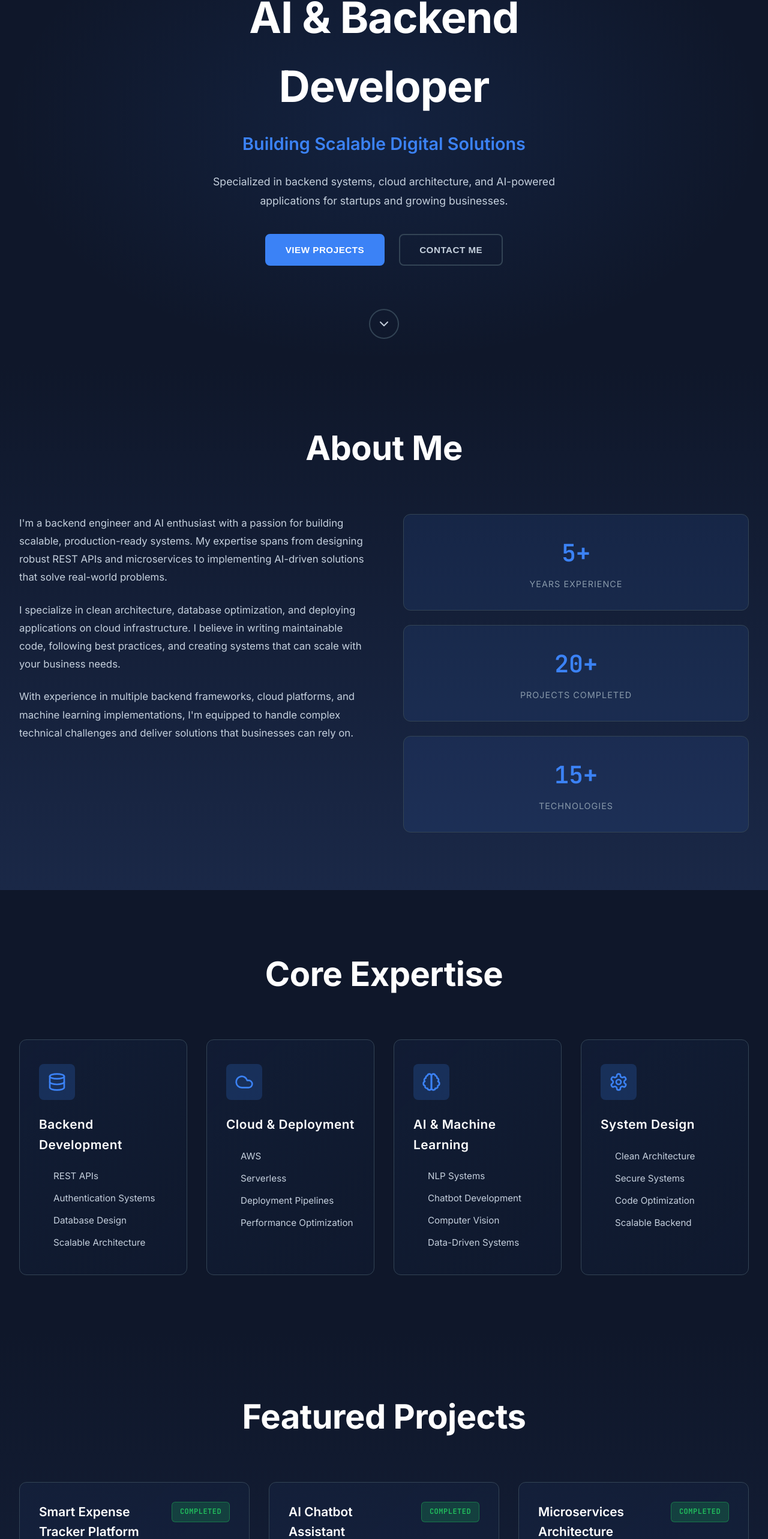
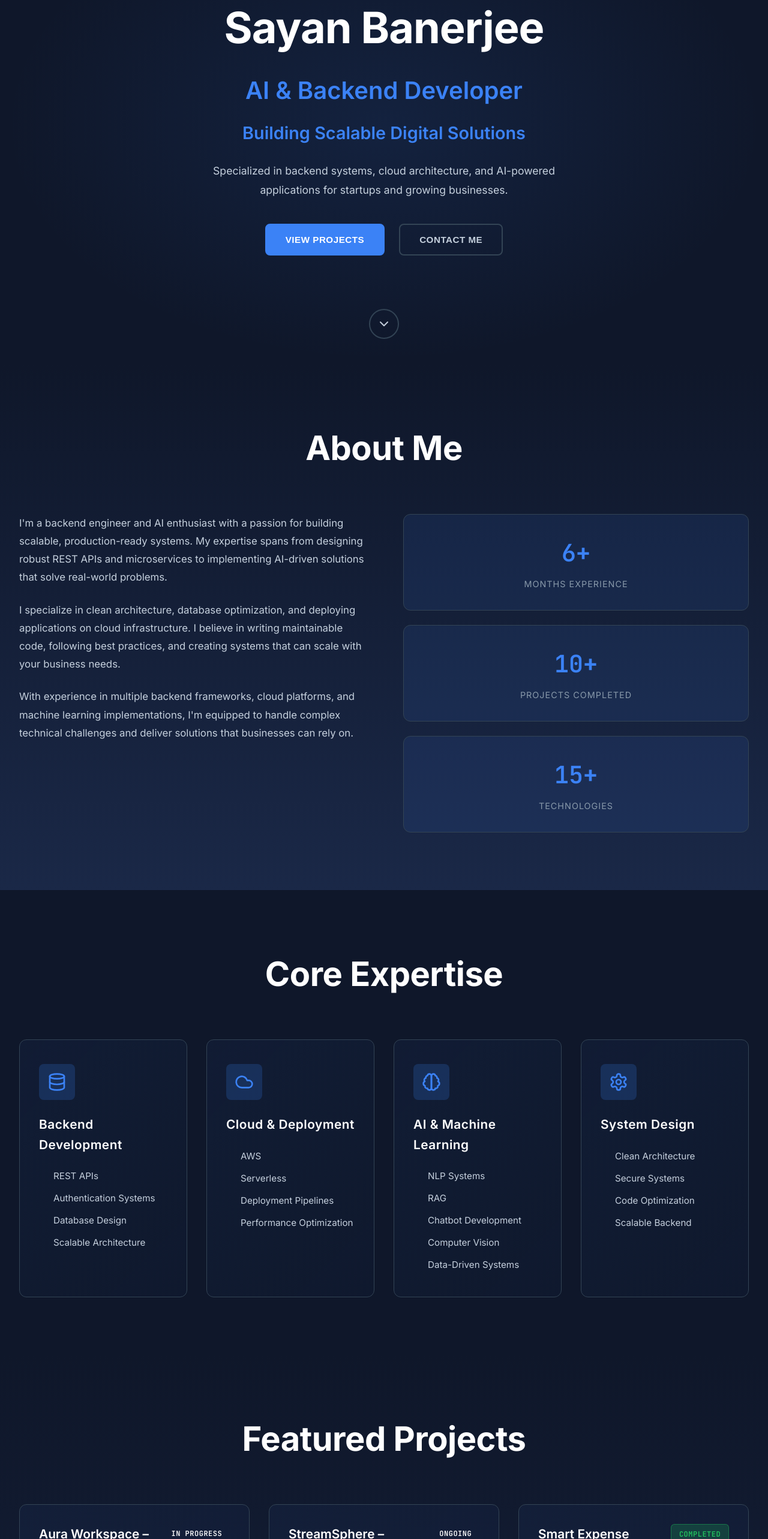
Before and after one commit to sayan14banerjee/sayan14banerjee.github.io, a React (Vite) app: page / in a window 1280 px wide. Shown: the part 193-2759 px from the top of the page at 60% size. Built offline with nearby package versions, Linux system fonts and the light colour scheme.

Commit message:
Update info

```diff
--- a/src/components/About.jsx
+++ b/src/components/About.jsx
@@ -23,11 +23,11 @@ export default function About() {
 
           <div className="stats-grid">
             <div className="stat-card">
-              <div className="stat-number">5+</div>
-              <div className="stat-label">Years Experience</div>
+              <div className="stat-number">6+</div>
+              <div className="stat-label">Months Experience</div>
             </div>
             <div className="stat-card">
-              <div className="stat-number">20+</div>
+              <div className="stat-number">10+</div>
               <div className="stat-label">Projects Completed</div>
             </div>
             <div className="stat-card">
--- a/src/components/Contact.jsx
+++ b/src/components/Contact.jsx
@@ -5,8 +5,8 @@ const contactLinks = [
   {
     icon: Mail,
     label: 'Email',
-    value: 'sayan14banerjee@gmail.com',
-    href: 'mailto:sayan14banerjee@gmail.com'
+    value: 'banerjeesayan554@gmail.com',
+    href: 'mailto:banerjeesayan554@gmail.com'
   },
   {
     icon: Linkedin,
@@ -23,8 +23,8 @@ const contactLinks = [
   {
     icon: MessageCircle,
     label: 'WhatsApp',
-    value: '+91 XXXXXXXXXX',
-    href: 'https://wa.me/91XXXXXXXXXX'
+    value: '+91 9641706868',
+    href: 'https://wa.me/919641706868'
   }
 ]
 
@@ -61,7 +61,7 @@ export default function Contact() {
         </div>
 
         <div className="contact-cta">
-          <a href="mailto:sayan14banerjee@gmail.com" className="btn btn-primary">
+          <a href="mailto:banerjeesayan554@gmail.com" className="btn btn-primary">
             Send me an Email
           </a>
         </div>
--- a/src/components/Expertise.jsx
+++ b/src/components/Expertise.jsx
@@ -15,7 +15,7 @@ const expertiseAreas = [
   {
     title: 'AI & Machine Learning',
     icon: Brain,
-    skills: ['NLP Systems', 'Chatbot Development', 'Computer Vision', 'Data-Driven Systems']
+    skills: ['NLP Systems', 'RAG', 'Chatbot Development', 'Computer Vision', 'Data-Driven Systems']
   },
   {
     title: 'System Design',
--- a/src/components/Footer.jsx
+++ b/src/components/Footer.jsx
@@ -27,7 +27,7 @@ export default function Footer() {
             <ul>
               <li><a href="https://linkedin.com/in/sayan-banerjee" target="_blank" rel="noopener noreferrer">LinkedIn</a></li>
               <li><a href="https://github.com/sayan14banerjee" target="_blank" rel="noopener noreferrer">GitHub</a></li>
-              <li><a href="mailto:sayan14banerjee@gmail.com">Email</a></li>
+              <li><a href="mailto:banerjeesayan554@gmail.com">Email</a></li>
             </ul>
           </div>
         </div>
--- a/src/components/Hero.css
+++ b/src/components/Hero.css
@@ -22,6 +22,13 @@
   margin-bottom: 1rem;
   color: var(--color-text-primary);
   letter-spacing: -1px;
+}
+
+.hero h2{
+  font-size: clamp(1.5rem, 5vw, 2.5rem);
+  color: var(--color-accent);
+  margin-bottom: 1rem;
+  font-weight: 600;
 }
 
 .hero-subtitle {
--- a/src/components/Hero.jsx
+++ b/src/components/Hero.jsx
@@ -12,7 +12,8 @@ export default function Hero() {
   return (
     <section className="hero">
       <div className="hero-content">
-        <h1>AI & Backend Developer</h1>
+        <h1 className="hero-title">Sayan Banerjee</h1>
+        <h2 className="hero-subtitle">AI & Backend Developer</h2>
         <p className="hero-subtitle">Building Scalable Digital Solutions</p>
         <p className="hero-description">
           Specialized in backend systems, cloud architecture, and AI-powered applications for startups and growing businesses.
--- a/src/components/Projects.jsx
+++ b/src/components/Projects.jsx
@@ -3,41 +3,42 @@ import './Projects.css'
 
 const projects = [
   {
+    title: 'Aura Workspace – Smart Workspace Management System',
+    description: 'Full-stack smart workspace management platform designed to streamline team collaboration, task organization, and project tracking. Features secure authentication, dynamic dashboards, and scalable architecture to support real-time data management and future AI-driven workspace automation.',
+    technologies: ['React', 'Tailwind CSS', 'JavaScript', 'FastAPI', 'MongoDB', 'JWT Auth', 'REST API'],
+    status: 'in progress'
+  },
+  {
+    title: 'StreamSphere – Scalable Video & Microblogging Backend',
+    description: 'Production-ready backend platform combining video publishing, social microblogging, and real-time interaction features. Implemented secure authentication, subscription systems, tweet feeds, and optimized database aggregation pipelines using a scalable REST API architecture.',
+    technologies: ['Node.js', 'Express.js', 'MongoDB', 'Mongoose', 'JWT', 'Aggregation Pipeline', 'REST API'],
+    status: 'ongoing'
+  },
+  {
     title: 'Smart Expense Tracker Platform',
-    description: 'Full-stack financial tracking system with secure authentication and real-time data management using Node.js and MongoDB. Built with scalable backend architecture and optimized database queries.',
-    technologies: ['Node.js', 'MongoDB', 'React', 'JWT Auth'],
+    description: 'Backend-driven financial management system built using FastAPI and MongoDB. Features secure JWT authentication, structured Pydantic models, asynchronous API endpoints, and optimized database queries for managing user transactions and expense categorization.',
+    technologies: ['FastAPI', 'Python', 'MongoDB', 'Pydantic', 'JWT', 'Async APIs', 'React'],
+    status: 'completed', LiveDemo: "https://expense-tracker-jhfa.onrender.com/"
+  },
+  {
+  title: 'Smart PDF Chatbot with Semantic Search',
+  description: 'AI-driven chatbot that enables interactive Q&A over PDF documents using embeddings and vector search. Users can upload one or more PDFs and query their content naturally. Built with a modular architecture featuring PDF parsing, text embedding, vector storage, and a conversational interface.',
+  technologies: ['Python', 'LangChain', 'FAISS', 'OpenAI API', 'PDF Parsing', 'Vector Search', 'FastAPI'],
+  status: 'completed'
+  },
+  {
+     title: 'AI Software Developer Agent',
+    description: 'A multi-agent AI system that automatically plans, architects, and generates complete software projects from natural language descriptions. Utilizes advanced large language models and an agent-based architecture to break down user requirements into project plans, implementation tasks, and full working code.',
+    technologies: ['Python', 'LangGraph', 'Groq API', 'Pydantic', 'AI Agents', 'ReAct Pattern', 'CLI'],
     status: 'completed'
   },
   {
-    title: 'AI Chatbot Assistant',
-    description: 'Intelligent chatbot system leveraging NLP and machine learning models. Deployed on AWS Lambda with real-time processing and conversation memory management.',
-    technologies: ['Python', 'TensorFlow', 'AWS', 'WebSocket'],
+    title: 'Movie Recommendation System',
+    description: 'Content-based movie recommendation engine that processes movie metadata (descriptions, genres, cast, crew) using NLP and machine learning to provide personalized movie suggestions. Built using Python with text embeddings and similarity scoring techniques on the TMDB 5000 Movie Dataset.',
+    technologies: ['Python', 'NumPy', 'Pandas', 'scikit-learn', 'NLTK', 'Jupyter Notebook'],
     status: 'completed'
   },
-  {
-    title: 'Microservices Architecture Platform',
-    description: 'Enterprise-grade microservices infrastructure with containerized services, API gateways, and load balancing. Implements distributed logging and monitoring systems.',
-    technologies: ['Docker', 'Kubernetes', 'Node.js', 'PostgreSQL'],
-    status: 'completed'
-  },
-  {
-    title: 'Real-time Analytics Dashboard',
-    description: 'High-performance analytics platform processing thousands of events per second. Features real-time data visualization with WebSocket integration and serverless backend.',
-    technologies: ['React', 'Node.js', 'AWS Lambda', 'Redis'],
-    status: 'completed'
-  },
-  {
-    title: 'Cloud Infrastructure Automation',
-    description: 'Infrastructure-as-Code solutions for automated deployment and scaling. Implements CI/CD pipelines with GitHub Actions and Terraform for cloud provisioning.',
-    technologies: ['Terraform', 'AWS', 'GitHub Actions', 'Docker'],
-    status: 'completed'
-  },
-  {
-    title: 'Machine Learning API Service',
-    description: 'Production-ready ML model serving platform with REST APIs. Implements model versioning, A/B testing, and automatic scaling based on demand.',
-    technologies: ['FastAPI', 'PyTorch', 'AWS', 'MLOps'],
-    status: 'completed'
-  }
+
 ]
 
 export default function Projects() {
--- a/src/components/Resume.jsx
+++ b/src/components/Resume.jsx
@@ -4,46 +4,54 @@ import './Resume.css';
 export default function Resume() {
   const experiences = [
   {
-      title: 'Senior Backend Engineer',
-      company: 'Tech Startup Inc.',
-      period: '2022 - Present',
-      description: 'Lead backend architecture for microservices infrastructure, improving system performance by 40% and reducing latency.'
+    title: 'Backend Developer Intern',
+    company: 'Simpsoft Solutions Pvt. Ltd.',
+    period: 'Mar 2025 – Sep 2025',
+    description: 'Built and maintained production-grade REST APIs using Node.js and AWS Lambda. Resolved 30+ production bugs, improved API reliability and response time, and implemented secure authentication with RBAC and IAM-based access control. Worked with API Gateway, DynamoDB, and serverless architectures.'
   },
   {
-      title: 'Full Stack Developer',
-      company: 'Digital Solutions Ltd.',
-      period: '2020 - 2022',
-      description: 'Developed scalable APIs and cloud solutions, managed deployment pipelines, and mentored junior developers.'
-    },
-    {
-      title: 'Software Developer',
-      company: 'StartUp Co.',
-      period: '2019 - 2020',
-      description: 'Built backend systems using Node.js and Python, integrated payment systems, and optimized database queries.'
+    title: 'Production Associate',
+    company: 'MobiSmart Card Technology Pvt. Ltd.',
+    period: 'Dec 2025 – Present',
+    description: 'Handled secure data processing within smart card personalization workflows. Ensured compliance with strict security, quality standards, and operational reliability in production environments.'
   }
 ];
 
+
   const education = [
   {
-      degree: 'Bachelor of Technology in Computer Science',
-      institution: 'Your University',
-      year: '2019',
-      details: 'Specialized in AI & Machine Learning'
+    degree: 'Master of Computer Applications (MCA)',
+    institution: 'University of North Bengal',
+    year: '2023 – 2025',
+    details: 'CGPA: 7.98 | Focused on Backend Development, Cloud Systems & AI Applications'
   },
   {
-      degree: 'Cloud Architecture Certification',
-      institution: 'AWS Training Academy',
-      year: '2021',
-      details: 'Solutions Architect Associate'
+    degree: 'B.Sc. in Computer Science',
+    institution: 'University of Burdwan',
+    year: '2020 – 2023',
+    details: 'CGPA: 9.14 | Strong foundation in Data Structures, Algorithms & Software Development'
   }
 ];
 
 const skills = [
-    { category: 'Backend', items: ['Node.js', 'Python', 'Java', 'Go'] },
-    { category: 'Databases', items: ['PostgreSQL', 'MongoDB', 'Redis', 'DynamoDB'] },
-    { category: 'Cloud', items: ['AWS', 'GCP', 'Docker', 'Kubernetes'] },
-    { category: 'AI/ML', items: ['TensorFlow', 'PyTorch', 'OpenAI API', 'LangChain'] }
+  {
+    category: 'Backend Development',
+    items: ['Python', 'Node.js', 'FastAPI', 'Flask', 'REST APIs', 'JWT', 'RBAC']
+  },
+  {
+    category: 'Databases',
+    items: ['DynamoDB', 'MongoDB', 'MySQL', 'FAISS']
+  },
+  {
+    category: 'Cloud & DevOps',
+    items: ['AWS Lambda', 'API Gateway', 'S3', 'Docker', 'Terraform']
+  },
+  {
+    category: 'AI & Generative AI',
+    items: ['LLM APIs', 'AI Inference Pipelines', 'Prompt Engineering', 'Scikit-learn']
+  }
 ];
+
 
   return (
     <section className="resume-section">
@@ -52,7 +60,7 @@ export default function Resume() {
 
         {/* Download Button */}
         <div className="resume-header">
-          <a href="#" className="download-btn">
+          <a href="https://drive.google.com/file/d/1YQyKVt7ql_wp_uUX0de6OlrBGDR4Io7N/view?usp=sharing" className="download-btn">
             <span>Download Resume</span>
             <svg width="20" height="20" viewBox="0 0 24 24" fill="none" stroke="currentColor" strokeWidth="2">
               <path d="M21 15v4a2 2 0 0 1-2 2H5a2 2 0 0 1-2-2v-4" />
```
Also changed, not shown: 1 other file (tests, documents, lock files or other folders). Lines whose indentation alone changed are shown as unchanged.
